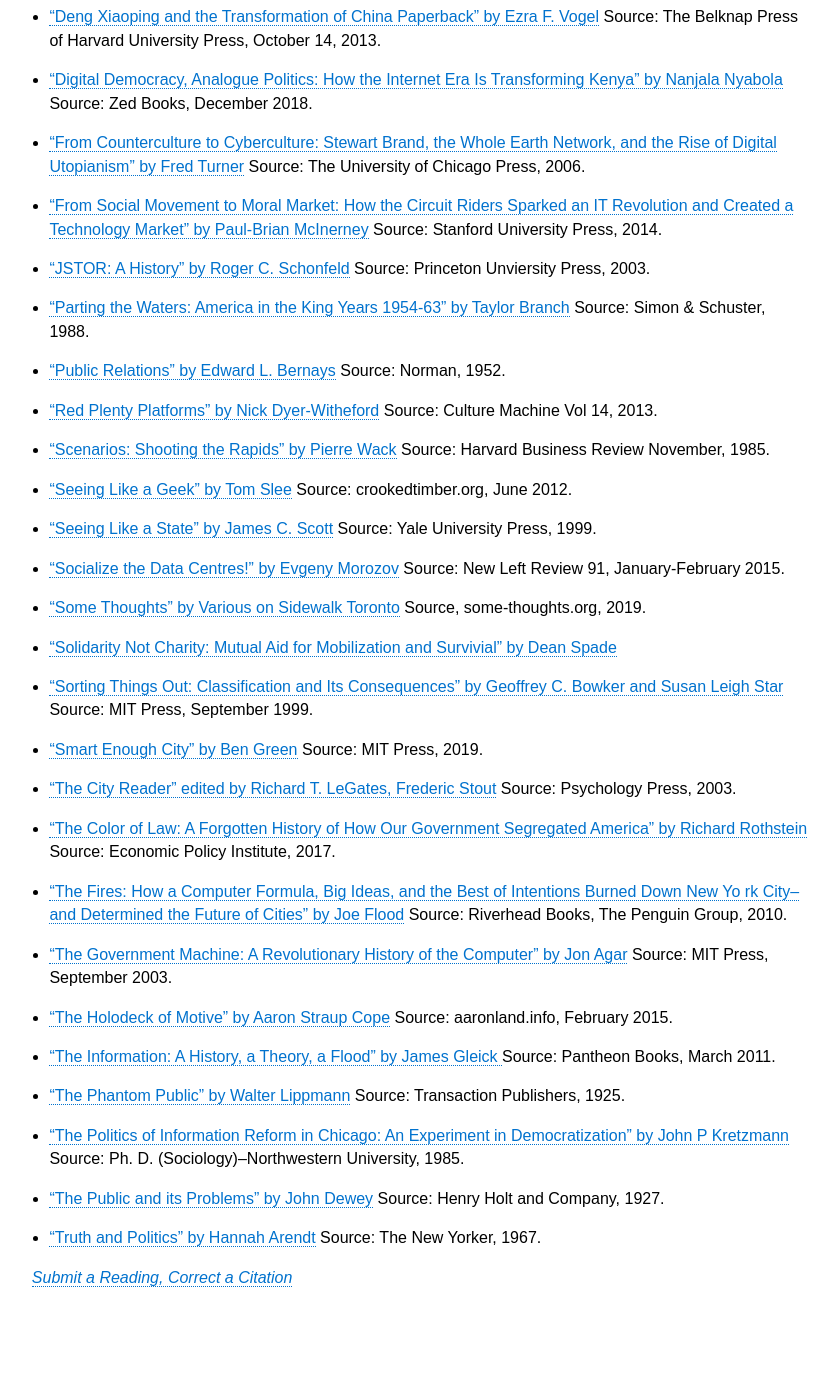
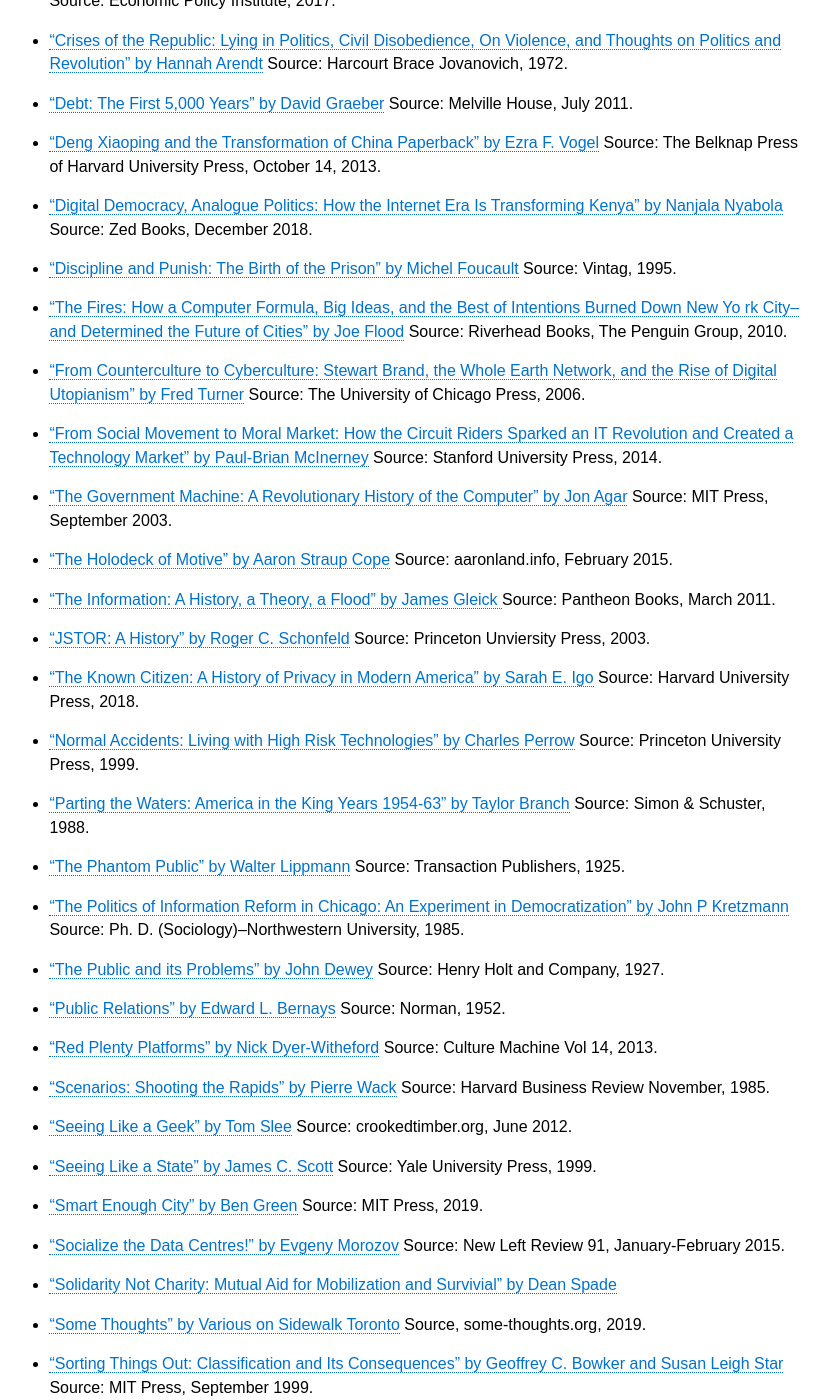
Before and after one commit to rebeccawilliams/bookclub, a Jekyll site: the page built from readinglist.md, in a window 1280 px wide and 1400 px high, scrolled down 2037 px. Shown: the whole window, without its empty margins (411-1249 px from the left). Built offline with Jekyll 4.4.1, drawn with Linux system fonts in a browser that asks for light colours; some of the changed text lies outside the part shown.

Commit message:
Update readinglist.md

```diff
--- a/readinglist.md
+++ b/readinglist.md
@@ -10,56 +10,60 @@
 
 <u>Read</u>
 * ["Convivial Reconstruction" by Ivan Illich from "Tools for Conviviality” ](http://civictechbook.club/convivial-reconstruction) Source: Fontana/Collins, 1973.
-* ["The Death and Life of Great American Cities" by Jane Jacobs](http://www.petkovstudio.com/bg/wp-content/uploads/2017/03/The-Death-and-Life-of-Great-American-Cities_Jane-Jacobs-Complete-book.pdf).
+* ["The Death and Life of Great American Cities" by Jane Jacobs](https://bookshop.org/books/the-death-and-life-of-great-american-cities-9780679741954/9780679741954?aid=13448).
 * ["Designing Freedom, Regulating a Nation: Socialist Cybernetics in Allende’s Chile"  by Eden Medina](http://www.informatics.indiana.edu/edenm/EdenMedinaJLASAugust2006.pdf) Source: Journal of Latin American Studies 38 (2006): 571-606. United Kingdom: Cambridge University Press, 2006.
-* ["Joyful Militancy: Building Thriving Resistance in Toxic Times (Anarchist Interventions)" by Carla Bergman and Nick Montgomery](https://www.amazon.com/Joyful-Militancy-Resistance-Anarchist-Interventions/dp/1849352887).
-* ["Inequality: What Can Be Done?" by Anthony B. Atkinson](https://www.amazon.com/dp/B00WQRFC30/ref=dp-kindle-redirect?_encoding=UTF8&btkr=1)
+* ["Joyful Militancy: Building Thriving Resistance in Toxic Times (Anarchist Interventions)" by Carla Bergman and Nick Montgomery](https://bookshop.org/books/joyful-militancy-building-thriving-resistance-in-toxic-times/9781849352888?aid=13448).
+* ["Inequality: What Can Be Done?" by Anthony B. Atkinson](https://bookshop.org/books/inequality-what-can-be-done/9780674979789?aid=13448)
 * [Leverage Points: Places to Intervene in a System by Donella Meadows](http://donellameadows.org/archives/leverage-points-places-to-intervene-in-a-system/).
 * ["Predictive Policing: The Role of Crime Forecasting in Law Enforcement Operations" by Walter L. Perry, Brian McInnis, Carter C. Price, Susan C. Smith, John S. Hollywood](https://www.rand.org/content/dam/rand/pubs/research_reports/RR200/RR233/RAND_RR233.pdf) Source: RAND Corporation, 2013
-* ["Race After Technology: Abolitionist Tools for the New Jim Code" by Ruha Benjamin](https://www.wiley.com/en-us/Race+After+Technology:+Abolitionist+Tools+for+the+New+Jim+Code-p-9781509526437) Source: Polity, July 2019.
+* ["Race After Technology: Abolitionist Tools for the New Jim Code" by Ruha Benjamin](https://bookshop.org/books/race-after-technology-abolitionist-tools-for-the-new-jim-code/9781509526406?aid=13448) Source: Polity, July 2019.
 * ["Roles for Computing in Social Change" by Rediet Abebe, Solon Barocas, Jon Kleinberg, Karen Levy, Manish Raghavan, David G. Robinson](https://arxiv.org/abs/1912.04883) Source: Cornell University, 2019.
 * ["So you want to reform democracy" by Josh Tauberer](https://medium.com/@joshuatauberer/so-you-want-to-reform-democracy-7f3b1ef10597#.qh36p8m0c).
 * ["The Affirmative Information Policy: Opening Up a Closed City" by John Kretzman](http://civictechbook.club/affirmativeinformationpolicy) Source: P. Clavel and W. Wiewel, eds, Harold Washington and the Neighbourhoods: Progressive City Government in Chicago 1983-1987. New Brunswick, N.J.: Rutgers University Press, 1991.
 * [“The Drama! Teen Conflict, Gossip, and Bullying in Networked Publics” by Alice E. Marwick and danah boyd](http://papers.ssrn.com/sol3/papers.cfm?abstract_id=1926349).
 * ["The Negro Family: The Case for National Action" (the 1965 Moynihan Report) by Daniel Patrick Moynihan](https://web.stanford.edu/~mrosenfe/Moynihan%27s%20The%20Negro%20Family.pdf) Source: Office of Policy and Planning. U.S. Department of Labor, March 1965.
-* ["The Third Reconstruction: How a Moral Movement Is Overcoming the Politics of Division and Fear" by Rev Dr William J. Barber II](https://www.amazon.com/dp/B00WCY4YK4/ref=dp-kindle-redirect?_encoding=UTF8&btkr=1).
+* ["The Third Reconstruction: How a Moral Movement Is Overcoming the Politics of Division and Fear" by Rev Dr William J. Barber II](https://bookshop.org/books/the-third-reconstruction-how-a-moral-movement-is-overcoming-the-politics-of-division-and-fear/9780807007419?aid=13448).
 * ["Violence and Economic Activity:  Evidence from African American Patents, 1870 to 1940" by Lisa D. Cook](https://lisadcook.net/wp-content/uploads/2014/02/pats_paper17_1013_final_web.pdf) Source: Michigan State University, 2013.
 * ["Winners Take All" by Anand Giridharadas](https://bookshop.org/books/winners-take-all-the-elite-charade-of-changing-the-world/9781101972670)
 
 <u>To Read</u>
-* ["A Pattern Language: Towns, Buildings, Construction" by Christopher Alexander, Murray Silverstein, and Sara Ishikawa](https://en.wikipedia.org/wiki/A_Pattern_Language) Source: Oxford Unviersity Press, 1977.
+* ["A Pattern Language: Towns, Buildings, Construction" by Christopher Alexander, Murray Silverstein, and Sara Ishikawa](https://bookshop.org/books/a-pattern-language-towns-buildings-construction/9780195019193?aid=13448) Source: Oxford Unviersity Press, 1977.
 * ["Affective Disorders of the State: A Spinozan Diagnosis and Cure" by Ericka Tucker](http://www.cpp.edu/~jet/Documents/JET/Jet7/Tucker97-119.pdf) Source: Journal of East-West Thought: 3 (2):97-120, 2013.
-* ["All Data Are Local: Thinking Critically in a Data-Driven Society" by Yanni Alexander Loukissas](https://mitpress.mit.edu/books/all-data-are-local) Soure: MIT Press, April 2019.
-* ["Algorithms of Oppression: How Search Engines Reinforce Racism" by Safiya Umoja Noble](https://nyupress.org/9781479837243/algorithms-of-oppression/) Source: NYU Press, 2018.
-* ["Capital in the Twenty-First Century" by Thomas Piketty](https://en.wikipedia.org/wiki/Capital_in_the_Twenty-First_Century) Source: Harvard University Press, 2013.
-* ["Clinical Versus Statistical Prediction: A Theoretical Analysis and a Review of the Evidence" by Paul E. Meehl](http://www.amazon.com/Clinical-Versus-Statistical-Prediction-Theoretical/dp/0963878492) Source: Echo Point Books & Media, 2013.
-* ["Crises of the Republic: Lying in Politics, Civil Disobedience, On Violence, and Thoughts on Politics and Revolution" by Hannah Arendt]() Source: Harcourt Brace Jovanovich, 1972.
-* ["Debt: The First 5,000 Years by David Graeber](https://www.mhpbooks.com/books/debt/") Source: Melville House, July 2011.
-* ["Deng Xiaoping and the Transformation of China Paperback" by Ezra F. Vogel](http://www.amazon.com/Deng-Xiaoping-Transformation-China-Vogel/dp/0674725867) Source: The Belknap Press of Harvard University Press, October 14, 2013.
-* ["Digital Democracy, Analogue Politics: How the Internet Era Is Transforming Kenya" by Nanjala Nyabola](https://bookshop.org/books/digital-democracy-analogue-politics-how-the-internet-era-is-transforming-kenya/9781786994318) Source: Zed Books, December 2018.
-* ["From Counterculture to Cyberculture: Stewart Brand, the Whole Earth Network, and the Rise of Digital Utopianism" by Fred Turner](http://www.press.uchicago.edu/ucp/books/book/chicago/F/bo3773600.html) Source: The University of Chicago Press, 2006.
-* ["From Social Movement to Moral Market: How the Circuit Riders Sparked an IT Revolution and Created a Technology Market" by Paul-Brian McInerney](http://www.sup.org/books/title/?id=11113) Source: Stanford University Press, 2014.
-* ["JSTOR: A History" by Roger C. Schonfeld](http://press.princeton.edu/titles/7678.html) Source: Princeton Unviersity Press, 2003.
-* ["Parting the Waters: America in the King Years 1954-63" by Taylor Branch](https://en.wikipedia.org/wiki/America_in_the_King_Years) Source: Simon & Schuster, 1988.
-* ["Public Relations" by Edward L. Bernays](http://www.amazon.com/Public-Relations-Edward-L-Bernays/dp/0806114576) Source: Norman, 1952.
+* ["Algorithms of Oppression: How Search Engines Reinforce Racism" by Safiya Umoja Noble](https://bookshop.org/books/algorithms-of-oppression-how-search-engines-reinforce-racism/9781479837243?aid=13448) Source: NYU Press, 2018.
+* ["All Data Are Local: Thinking Critically in a Data-Driven Society" by Yanni Alexander Loukissas](https://bookshop.org/books/all-data-are-local-thinking-critically-in-a-data-driven-society/9780262039666?aid=13448) Soure: MIT Press, April 2019.
+* ["Capital in the Twenty-First Century" by Thomas Piketty](https://bookshop.org/books/capital-in-the-twenty-first-century-9780674430006/9780674979857?aid=13448) Source: Harvard University Press, 2013.
+* ["The City Reader" edited by Richard T. LeGates, Frederic Stout](https://bookshop.org/books/the-city-reader-9780367204785/9780367204792?aid=13448 Source: Psychology Press, 2003.
+* ["Clinical Versus Statistical Prediction: A Theoretical Analysis and a Review of the Evidence" by Paul E. Meehl](https://bookshop.org/books/clinical-versus-statistical-prediction-a-theoretical-analysis-and-a-review-of-the-evidence/9780963878496?aid=13448) Source: Echo Point Books & Media, 2013.
+* ["The Color of Law: A Forgotten History of How Our Government Segregated America" by Richard Rothstein](https://bookshop.org/books/the-color-of-law-a-forgotten-history-of-how-our-government-segregated-america/9781631494536?aid=13448) Source: Economic Policy Institute, 2017.
+* ["Crises of the Republic: Lying in Politics, Civil Disobedience, On Violence, and Thoughts on Politics and Revolution" by Hannah Arendt](https://bookshop.org/books/crises-of-the-republic-lying-in-politics-civil-disobedience-on-violence-thoughts-on-politics-and-revolution/9780156232005?aid=13448) Source: Harcourt Brace Jovanovich, 1972.
+* ["Debt: The First 5,000 Years" by David Graeber](https://bookshop.org/books/debt-updated-and-expanded-the-first-5-000-years-revised/9781612194196?aid=13448) Source: Melville House, July 2011.
+* ["Deng Xiaoping and the Transformation of China Paperback" by Ezra F. Vogel](https://bookshop.org/books/deng-xiaoping-and-the-transformation-of-china/9780674725867?aid=13448) Source: The Belknap Press of Harvard University Press, October 14, 2013.
+* ["Digital Democracy, Analogue Politics: How the Internet Era Is Transforming Kenya" by Nanjala Nyabola](https://bookshop.org/books/digital-democracy-analogue-politics-how-the-internet-era-is-transforming-kenya/9781786994318?aid=13448) Source: Zed Books, December 2018.
+* ["Discipline and Punish: The Birth of the Prison" by Michel Foucault](https://bookshop.org/books/discipline-and-punish-the-birth-of-the-prison/9780679752554?aid=13448) Source: Vintag, 1995.
+* ["The Fires: How a Computer Formula, Big Ideas, and the Best of Intentions Burned Down New Yo rk City--and Determined the Future of Cities" by Joe Flood](https://bookshop.org/books/the-fires-how-a-computer-formula-big-ideas-and-the-best-of-intentions-burned-down-new-york-city-and-determined-the-future-of-c/9781594485060?aid=13448/) Source: Riverhead Books, The Penguin Group, 2010.
+* ["From Counterculture to Cyberculture: Stewart Brand, the Whole Earth Network, and the Rise of Digital Utopianism" by Fred Turner](https://bookshop.org/books/from-counterculture-to-cyberculture-stewart-brand-the-whole-earth-network-and-the-rise-of-digital-utopianism/9780226817422?aid=13448) Source: The University of Chicago Press, 2006.
+* ["From Social Movement to Moral Market: How the Circuit Riders Sparked an IT Revolution and Created a Technology Market" by Paul-Brian McInerney](https://bookshop.org/books/from-social-movement-to-moral-market-how-the-circuit-riders-sparked-an-it-revolution-and-created-a-technology-market/9780804785129?aid=13448) Source: Stanford University Press, 2014.
+* ["The Government Machine: A Revolutionary History of the Computer" by Jon Agar](https://mitpress.mit.edu/books/government-machine) Source: MIT Press, September 2003.
+* ["The Holodeck of Motive" by Aaron Straup Cope](http://www.aaronland.info/weblog/2015/02/24/effort/) Source: aaronland.info, February 2015.
+* ["The Information: A History, a Theory, a Flood" by James Gleick ](https://bookshop.org/books/the-information-a-history-a-theory-a-flood/9781400096237?aid=13448) Source: Pantheon Books, March 2011.
+* ["JSTOR: A History" by Roger C. Schonfeld](https://bookshop.org/books/jstor-a-history/9780691115313?aid=13448l) Source: Princeton Unviersity Press, 2003.
+* ["The Known Citizen: A History of Privacy in Modern America" by Sarah E. Igo](https://bookshop.org/books/the-known-citizen-a-history-of-privacy-in-modern-america/9780674737501?aid=13448) Source: Harvard University Press, 2018.
+* ["Normal Accidents: Living with High Risk Technologies" by Charles Perrow](https://bookshop.org/books/normal-accidents-living-with-high-risk-technologies-updated-edition-revised/9780691004129?aid=13448) Source: Princeton University Press, 1999.
+* ["Parting the Waters: America in the King Years 1954-63" by Taylor Branch](https://bookshop.org/books/parting-the-waters-america-in-the-king-years-1954-63/9780671687427?aid=13448) Source: Simon & Schuster, 1988.
+* ["The Phantom Public" by Walter Lippmann](https://bookshop.org/books/the-phantom-public/9781560006770?aid=13448) Source: Transaction Publishers, 1925.
+* ["The Politics of Information Reform in Chicago: An Experiment in Democratization" by John P Kretzmann](https://www.worldcat.org/title/politics-of-information-reform-in-chicago-an-experiment-in-democratization/oclc/14881489) Source: Ph. D. (Sociology)--Northwestern University, 1985.
+* ["The Public and its Problems" by John Dewey](https://bookshop.org/books/the-public-and-its-problems-an-essay-in-political-inquiry/9780804011662?aid=13448) Source: Henry Holt and Company, 1927.
+* ["Public Relations" by Edward L. Bernays](https://bookshop.org/books/public-relations-9781607967125/9781607967125?aid=13448) Source: Norman, 1952.
 * ["Red Plenty Platforms" by Nick Dyer-Witheford](http://www.culturemachine.net/index.php/cm/article/view/511/526) Source: Culture Machine Vol 14, 2013.
 * ["Scenarios: Shooting the Rapids" by Pierre Wack](https://hbr.org/1985/11/scenarios-shooting-the-rapids/ar/1) Source: Harvard Business Review November, 1985.
 * ["Seeing Like a Geek" by Tom Slee](http://crookedtimber.org/2012/06/25/seeing-like-a-geek/) Source: crookedtimber.org, June 2012.
-* ["Seeing Like a State" by James C. Scott](http://yalepress.yale.edu/book.asp?isbn=9780300078152) Source: Yale University Press, 1999.
+* ["Seeing Like a State" by James C. Scott](https://bookshop.org/books/seeing-like-a-state-how-certain-schemes-to-improve-the-human-condition-have-failed/9780300246759?aid=13448) Source: Yale University Press, 1999.
+* ["Smart Enough City" by Ben Green](https://bookshop.org/books/the-smart-enough-city-putting-technology-in-its-place-to-reclaim-our-urban-future/9780262538961?aid=13448) Source: MIT Press, 2019.
 * ["Socialize the Data Centres!" by Evgeny Morozov](http://newleftreview.org/II/91/evgeny-morozov-socialize-the-data-centres) Source: New Left Review 91, January-February 2015.
+* ["Solidarity Not Charity: Mutual Aid for Mobilization and Survivial" by Dean Spade](http://www.deanspade.net/wp-content/uploads/2020/03/Mutual-Aid-Article-Social-Text-Final.pdf)
 * ["Some Thoughts" by Various on Sidewalk Toronto](https://some-thoughts.org/) Source, some-thoughts.org, 2019.
-* ["Solidarity Not Charity: Mutual Aid for Mobilization and Survivial" by Dean Spade](http://www.deanspade.net/wp-content/uploads/2020/03/Mutual-Aid-Article-Social-Text-Final.pdf)
-* ["Sorting Things Out: Classification and Its Consequences" by Geoffrey C. Bowker and Susan Leigh Star](https://mitpress.mit.edu/books/sorting-things-out) Source: MIT Press, September 1999.
-* ["Smart Enough City" by Ben Green](https://smartenoughcity.mitpress.mit.edu/) Source: MIT Press, 2019.
-* ["The City Reader" edited by Richard T. LeGates, Frederic Stout](https://books.google.com/books/about/The_City_Reader.html?id=xIBkX8edoewC) Source: Psychology Press, 2003.
-* ["The Color of Law: A Forgotten History of How Our Government Segregated America" by Richard Rothstein](https://www.epi.org/publication/the-color-of-law-a-forgotten-history-of-how-our-government-segregated-america/) Source: Economic Policy Institute, 2017.
-* ["The Fires: How a Computer Formula, Big Ideas, and the Best of Intentions Burned Down New Yo rk City--and Determined the Future of Cities" by Joe Flood](http://joe-flood.com/aboutthefires/) Source: Riverhead Books, The Penguin Group, 2010.
-* ["The Government Machine: A Revolutionary History of the Computer" by Jon Agar](https://mitpress.mit.edu/books/government-machine) Source: MIT Press, September 2003.
-* ["The Holodeck of Motive" by Aaron Straup Cope](http://www.aaronland.info/weblog/2015/02/24/effort/) Source: aaronland.info, February 2015.
-* ["The Information: A History, a Theory, a Flood" by James Gleick ](https://en.wikipedia.org/wiki/The_Information:_A_History,_a_Theory,_a_Flood) Source: Pantheon Books, March 2011.
-* ["The Phantom Public" by Walter Lippmann](https://en.wikipedia.org/wiki/The_Phantom_Public) Source: Transaction Publishers, 1925.
-* ["The Politics of Information Reform in Chicago: An Experiment in Democratization" by John P Kretzmann](https://www.worldcat.org/title/politics-of-information-reform-in-chicago-an-experiment-in-democratization/oclc/14881489) Source: Ph. D. (Sociology)--Northwestern University, 1985.
-* ["The Public and its Problems" by John Dewey](https://en.wikipedia.org/wiki/The_Public_and_its_Problems) Source: Henry Holt and Company, 1927.
+* ["Sorting Things Out: Classification and Its Consequences" by Geoffrey C. Bowker and Susan Leigh Star](https://bookshop.org/books/sorting-things-out-classification-and-its-consequences/9780262522953?aid=13448) Source: MIT Press, September 1999.
+* ["The Whale and the Reactor: A Search for Limits in an Age of High Technology" by Langdon Winner](https://bookshop.org/books/the-whale-and-the-reactor-a-search-for-limits-in-an-age-of-high-technology/9780226902111?aid=13448) Source: University of Chicago Press, 1988
 * ["Truth and Politics" by Hannah Arendt](https://idanlandau.files.wordpress.com/2014/12/arendt-truth-and-politics.pdf) Source: The New Yorker, 1967.
 
 _[Submit a Reading, Correct a Citation](https://github.com/rebeccawilliams/bookclub/blob/gh-pages/readinglist.md)_
```
